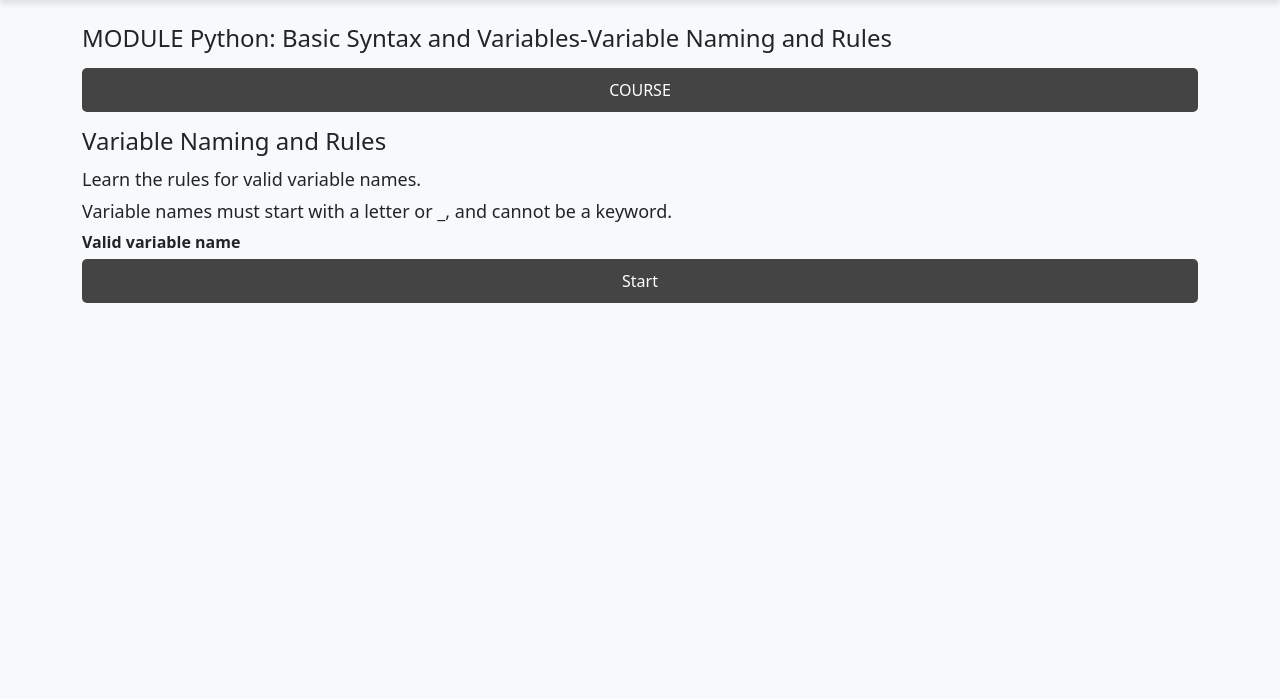
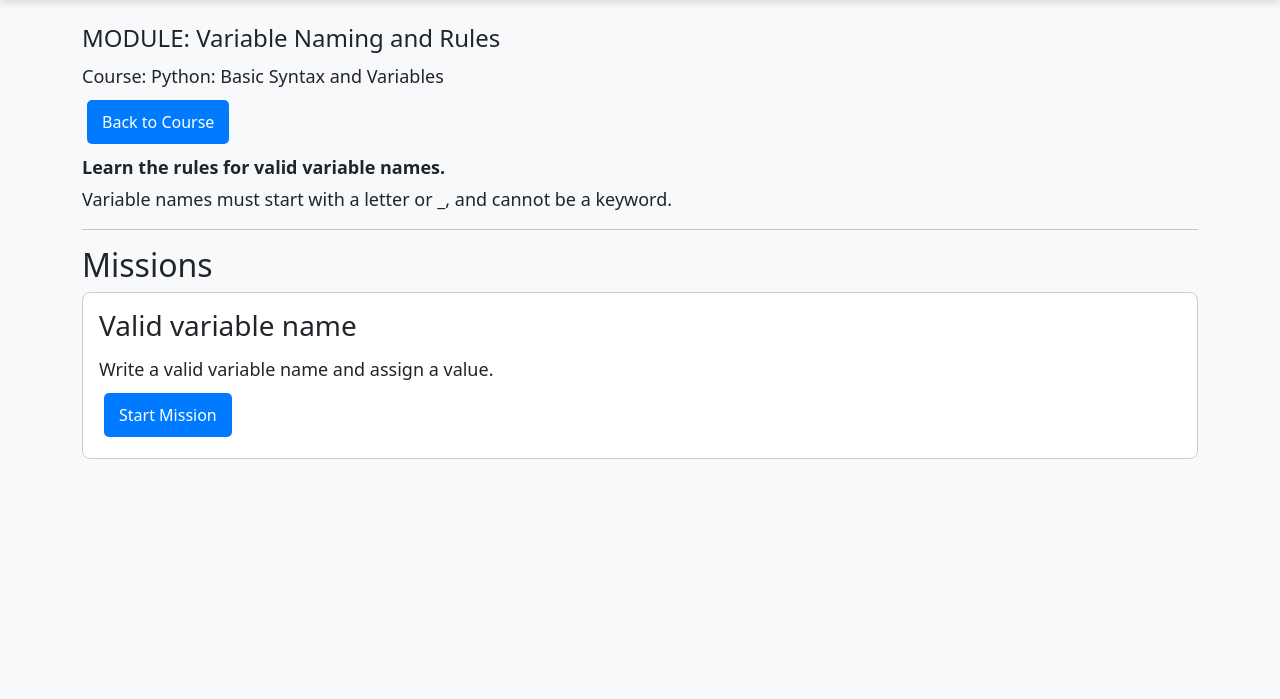
Before and after one commit to acromat1c/DTE2604, a Django app: a page that uses app/templates/programmingCourse/module.html in a window 1280 px wide. Shown: the part 60-759 px from the top of the page. Run offline with Django 5.2, Linux system fonts and the light colour scheme; data comes from the database, SQL or seed files in the repository.

Commit message:
refactor(ui): clean course related templates and move styles to base.html (#23)
Updated static.css
Updated the html files: overview, course, module and missions to use the .button and .card class from static.css

```diff
--- a/app/static/programmingCourse/static.css
+++ b/app/static/programmingCourse/static.css
@@ -4,17 +4,21 @@ body {
     flex-direction: column;
     min-height: 100vh;
 }
+
 .navbar {
     padding: 10px 20px;
     box-shadow: 0px 4px 6px rgba(0, 0, 0, 0.1);
 }
+
 .navbar-nav {
     gap: 15px;
 }
+
 .auth-buttons {
     display: flex;
     gap: 10px;
 }
+
 .footer-container {
     width: 100%;
     display: flex;
@@ -27,8 +31,6 @@ body {
 }
 
 
-
-
 .profile-container {
     background: white;
     padding: 20px;
@@ -37,6 +39,7 @@ body {
     max-width: 400px;
     margin: auto;
 }
+
 .profile-image {
     width: 250px;
     height: 140px;
@@ -44,18 +47,23 @@ body {
     display: block;
     margin: 10px auto;
 }
+
 h1 {
     font-size: 24px;
     margin-bottom: 10px;
 }
+
 p {
     font-size: 18px;
     margin: 5px 0;
 }
+
 .button-container {
     margin-top: 15px;
 }
+
 .button {
+    width: auto;
     display: inline-block;
     padding: 10px 15px;
     margin: 5px;
@@ -65,8 +73,20 @@ p {
     border-radius: 5px;
     font-size: 16px;
 }
+
 .button:hover {
     background: #0056b3;
+}
+
+.card {
+    border: 1px solid #ccc;
+    padding: 1rem;
+    border-radius: 8px;
+    background-color: #fff;
+}
+
+.card + .card {
+    margin-top: 1.5rem;
 }
 
 .settings-container {
@@ -80,9 +100,6 @@ p {
 }
 
 
-
-
-
 label {
     font-weight: bold;
 }
@@ -91,11 +108,11 @@ label {
     color: red;
     font-size: 14px;
 }
+
 .success-message {
     color: green;
     font-size: 14px;
 }
-
 
 
 input, button {
@@ -106,12 +123,14 @@ input, button {
     border-radius: 5px;
     border: 1px solid #ccc;
 }
+
 button {
     background: #444444;
     color: white;
     border: none;
     cursor: pointer;
 }
+
 button:hover {
     background: #555555;
 }
--- a/app/templates/programmingCourse/module.html
+++ b/app/templates/programmingCourse/module.html
@@ -1,31 +1,37 @@
 {% extends "base.html" %}
-
 {% block title %}Overview{% endblock %}
 
 {% block content %}
 
-<h1>MODULE {{ nameCourse }}-{{ nameModule }}</h1>
-<a href="{% url "programing_course_app:course" nameCourse=nameCourse %}"><Button>COURSE</Button></a>
+    <h1>MODULE: {{ module.name }}</h1>
+    <p>Course: {{ nameCourse }}</p>
+
+    <a href="{% url "programing_course_app:course" nameCourse=nameCourse %}">
+        <button class="button">Back to Course</button>
+    </a>
 
     {% if not module %}
-<p>module not found Q.Q</p>
+        <p>Module not found.</p>
     {% else %}
-<h1>{{ module.name }}</h1>
-<p>{{ module.description }}</p>
+        <p><strong>{{ module.description }}</strong></p>
         <p>{{ module.text }}</p>
 
+        <hr>
+        <h2>Missions</h2>
+
+        <div class="d-flex flex-column gap-3">
             {% for name, description in listMission %}
-  <div style="margin-bottom: 1rem;">
-    <strong>{{ name }}</strong><br>
+                <div class="card">
+                    <h3>{{ name }}</h3>
+                    <p>{{ description }}</p>
                     <a href="{% url "programing_course_app:mission" nameCourse=nameCourse nameModule=nameModule nameMission=name %}">
-      <button>Start</button>
+                        <button class="button">Start Mission</button>
                     </a>
                 </div>
                 {% empty %}
                 <p>No missions found for this module.</p>
             {% endfor %}
-
-
+        </div>
     {% endif %}
 
 {% endblock %}
```
Also changed, not shown: app/templates/programmingCourse/course.html (+8 -5 lines), app/templates/programmingCourse/mission.html (+18 -14 lines), app/templates/programmingCourse/overview.html (+12 -7 lines). Lines whose indentation alone changed are shown as unchanged.
